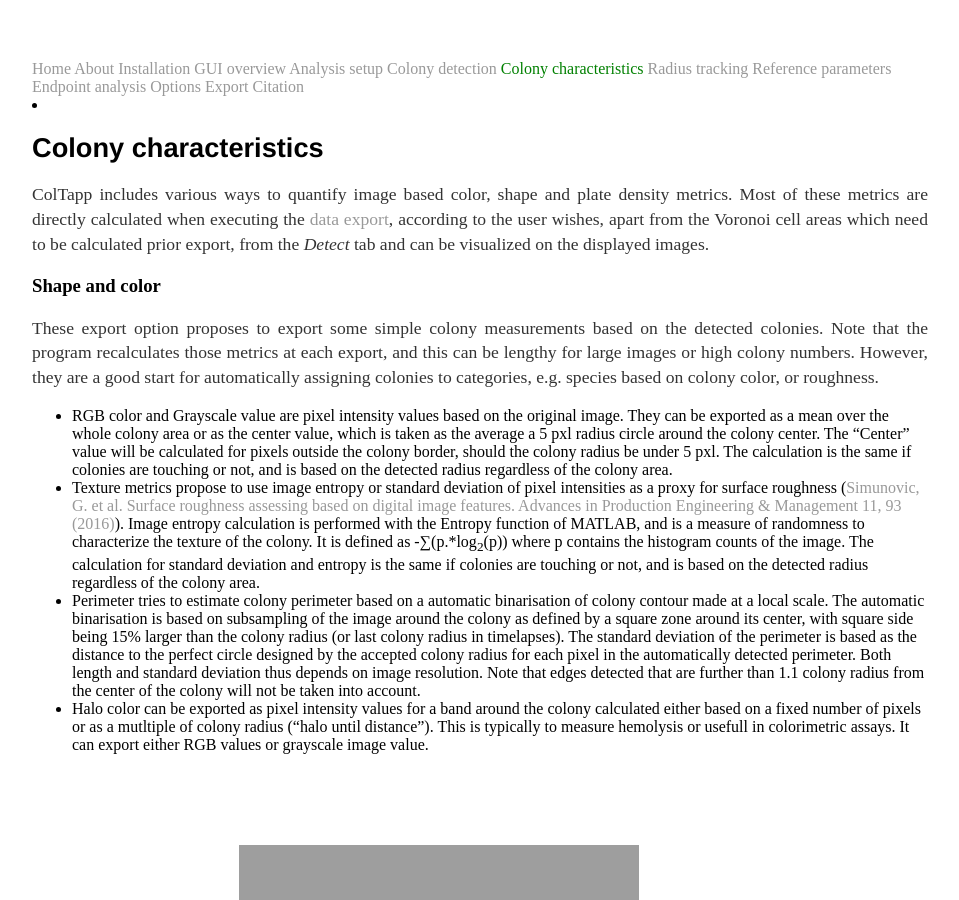
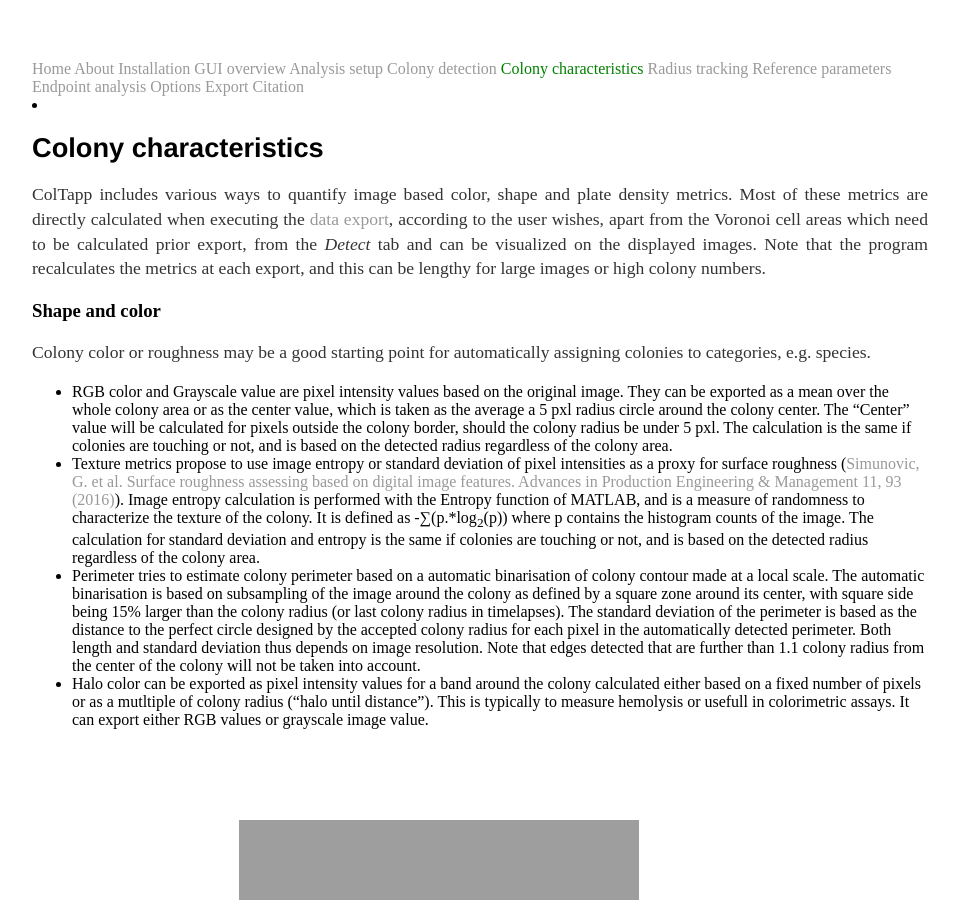
Before and after one commit to ColTapp/ColTapp.github.io, a Jekyll site: the page built from characteristics.md, in a window 1280 px wide and 900 px high. Shown: the whole window, without its empty margins (160-1119 px from the left). Built offline with Jekyll 4.4.1, drawn with Linux system fonts in a browser that asks for light colours.

Commit message:
Update characteristics.md

```diff
--- a/characteristics.md
+++ b/characteristics.md
@@ -3,10 +3,10 @@ layout: default
 title: Colony characteristics
 ---
 # Colony characteristics
-ColTapp includes various ways to quantify image based color, shape and plate density metrics. Most of these metrics are directly calculated when executing the [data export]({{site.url}}/export.html), according to the user wishes, apart from the Voronoi cell areas which need to be calculated prior export, from the _Detect_ tab and can be visualized on the displayed images.
+ColTapp includes various ways to quantify image based color, shape and plate density metrics. Most of these metrics are directly calculated when executing the [data export]({{site.url}}/export.html), according to the user wishes, apart from the Voronoi cell areas which need to be calculated prior export, from the _Detect_ tab and can be visualized on the displayed images. Note that the program recalculates the metrics at each export, and this can be lengthy for large images or high colony numbers.
 
 ### Shape and color
-These export option proposes to export some simple colony measurements based on the detected colonies. Note that the program recalculates those metrics at each export, and this can be lengthy for large images or high colony numbers. However, they are a good start for automatically assigning colonies to categories, e.g. species based on colony color, or roughness.
+Colony color or roughness may be a good starting point for automatically assigning colonies to categories, e.g. species.
 - RGB color and Grayscale value are pixel intensity values based on the original image. They can be exported as a mean over the whole colony area or as the center value, which is taken as the average a 5 pxl radius circle around the colony center. The "Center" value will be calculated for pixels outside the colony border, should the colony radius be under 5 pxl. The calculation is the same if colonies are touching or not, and is based on the detected radius regardless of the colony area.
 - Texture metrics propose to use image entropy or standard deviation of pixel intensities as a proxy for surface roughness ([Simunovic, G. et al. Surface roughness assessing based on digital image features. Advances in Production Engineering & Management 11, 93 (2016)](http://dx.doi.org/10.14743/apem2016.2.212)). Image entropy calculation is performed with the Entropy function of MATLAB, and is a measure of randomness to characterize the texture of the colony.  It is defined as -∑(p.*log<sub>2</sub>(p)) where p contains the histogram counts of the image. The calculation for standard deviation and entropy is the same if colonies are touching or not, and is based on the detected radius regardless of the colony area.
 - Perimeter tries to estimate colony perimeter based on a automatic binarisation of colony contour made at a local scale. The automatic binarisation is based on subsampling of the image around the colony as defined by a square zone around its center, with square side being 15% larger than the colony radius (or last colony radius in timelapses). The standard deviation of the perimeter is based as the distance to the perfect circle designed by the accepted colony radius for each pixel in the automatically detected perimeter. Both length and standard deviation thus depends on image resolution. Note that edges detected that are further than 1.1 colony radius from the center of the colony will not be taken into account.
```
